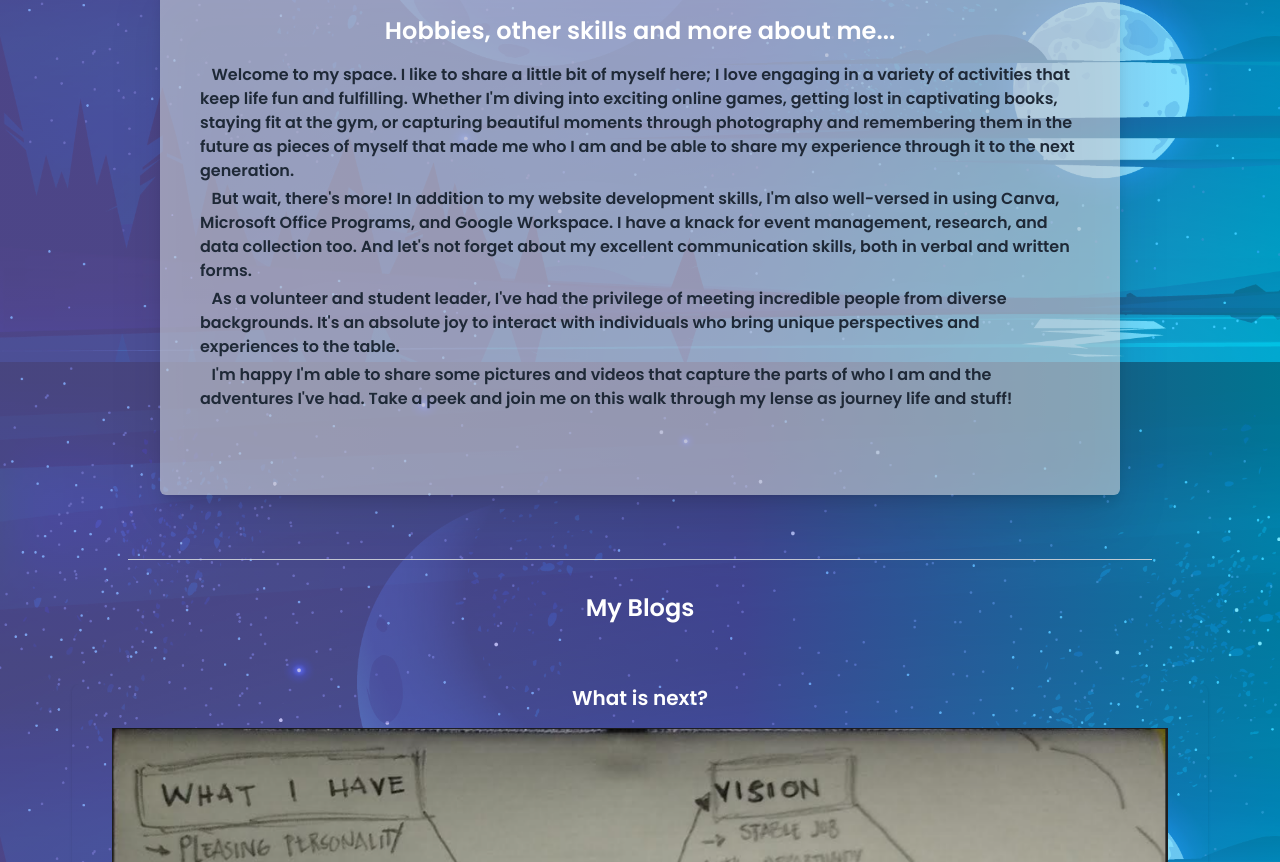
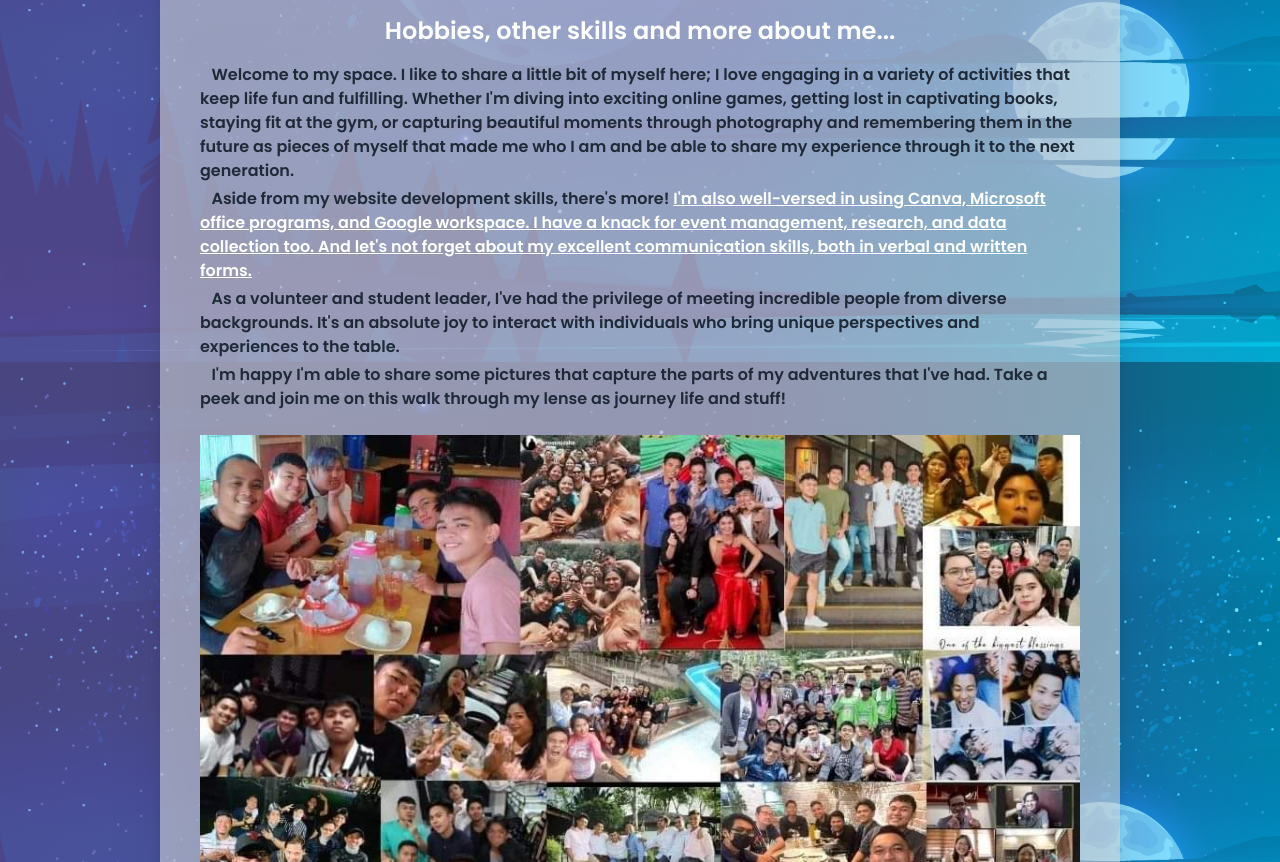
Before and after one commit to Kypso18/PersonalWebPage, a React (Create React App) app: page /about in a window 1280 px wide. Shown: the part 1238-2100 px from the top of the page. Built offline with nearby package versions, Linux system fonts and the light colour scheme.

Commit message:
update About.js

```diff
--- a/src/pages/About.js
+++ b/src/pages/About.js
@@ -6,6 +6,7 @@ import AboutPic from '../assets/AboutPic.jpg';
 import { BsChevronDoubleDown } from 'react-icons/bs';
 import '../pages/About.css';
 import Blogs from '../components/Blogs';
+import MoreAbout from '../assets/Picv1 (3).jpg';
 
 
 
@@ -141,14 +142,20 @@ const About = () => {
             &nbsp; &nbsp;Welcome to my space. I like to share a little bit of myself here; I love engaging in a variety of activities that keep life fun and fulfilling. Whether I'm diving into exciting online games, getting lost in captivating books, staying fit at the gym, or capturing beautiful moments through photography and remembering them in the future as pieces of myself that made me who I am and be able to share my experience through it to the next generation. </p>
 
             <p className="text-base text-center lg:text-left font-bold mb-1 text-gray-800 ">
-            &nbsp; &nbsp;But wait, there's more! In addition to my website development skills, I'm also well-versed in using Canva, Microsoft Office Programs, and Google Workspace. I have a knack for event management, research, and data collection too. And let's not forget about my excellent communication skills, both in verbal and written forms.</p>
+            &nbsp; &nbsp;Aside from my website development skills, there's more! <span className='text-white bold underline'>I'm also well-versed in using Canva, Microsoft office programs, and Google workspace. I have a knack for event management, research, and data collection too. And let's not forget about my excellent communication skills, both in verbal and written forms.</span></p>
 
             <p className="text-base text-center lg:text-left font-bold mb-1 text-gray-800 ">
             &nbsp; &nbsp;As a volunteer and student leader, I've had the privilege of meeting incredible people from diverse backgrounds. It's an absolute joy to interact with individuals who bring unique perspectives and experiences to the table.</p>
 
             <p className="text-base text-center lg:text-left font-bold mb-1 text-gray-800 ">
-            &nbsp; &nbsp;I'm happy I'm able to share some pictures and videos that capture the parts of who I am and the adventures I've had. Take a peek and join me on this walk through my lense as journey life and stuff!
+            &nbsp; &nbsp;I'm happy I'm able to share some pictures  that capture the parts of my adventures that I've had. Take a peek and join me on this walk through my lense as journey life and stuff!
           </p>
+          <img
+              src= {MoreAbout}
+              alt= 'aboutPics'
+              className="w-fit h-auto mx-auto pt-5"
+            />
+
         </div>
         </div>
 
```
Also changed, not shown: src/assets/Picv1 (3).jpg (added).
